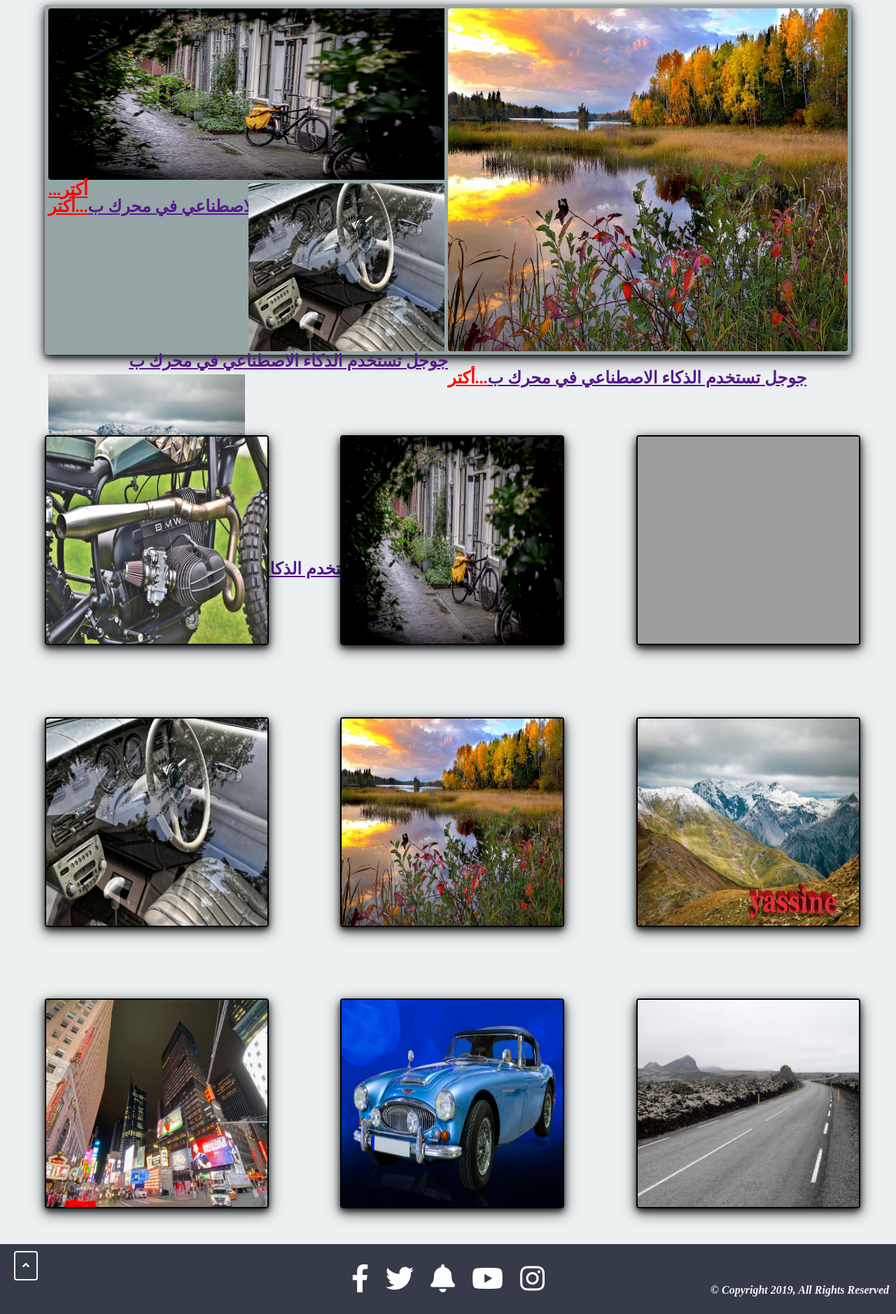
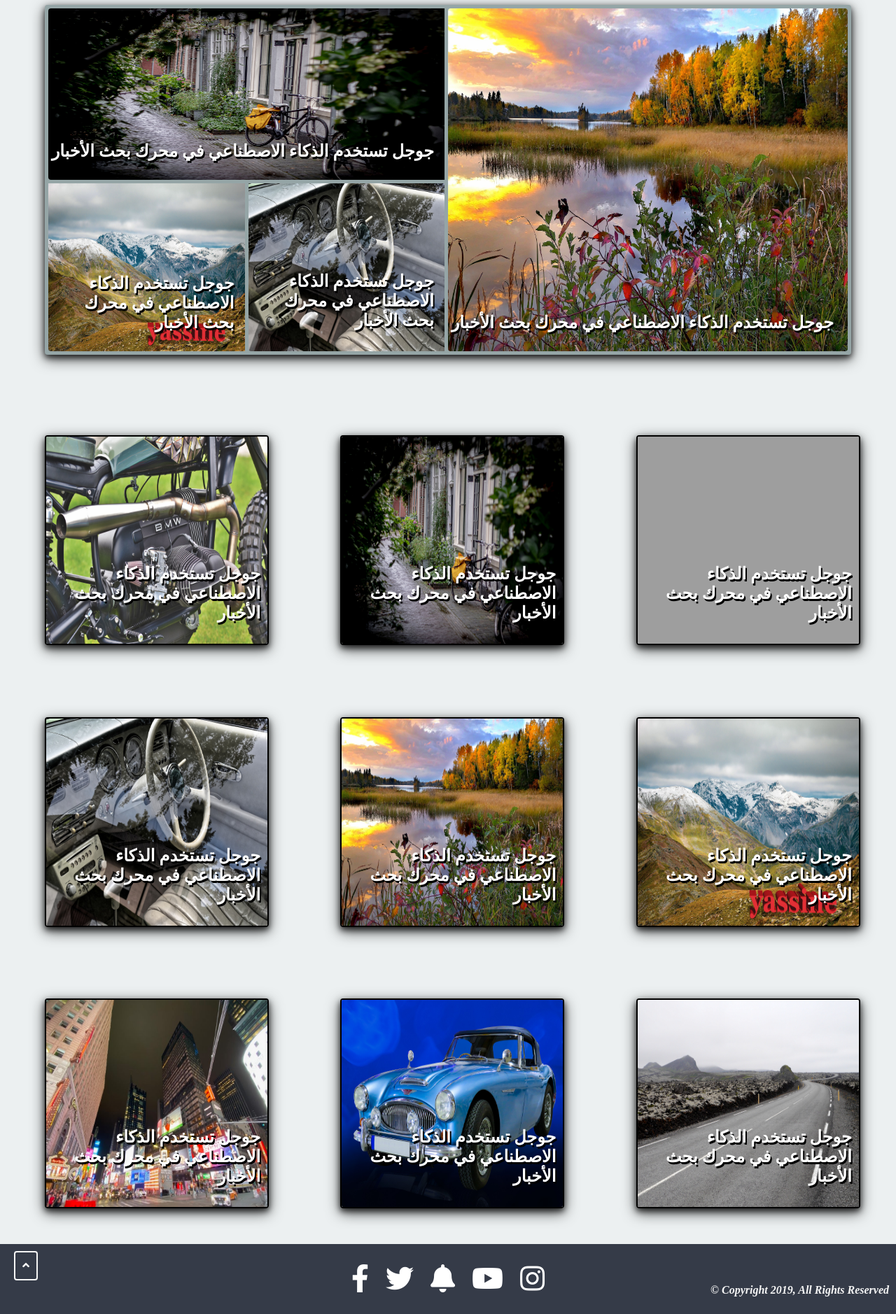
Before and after one commit to yassinerahhaoui/yassine123, a PHP site: page / in a window 1280 px wide; the page is wider, and only the part inside the window is pictured. Shown: the part 151-2029 px from the top of that part at 70% size. Run offline with PHP 8.4, Linux system fonts and the light colour scheme; grey boxes are pictures that could not be loaded.

Commit message:
Update index.php

```diff
--- a/index.php
+++ b/index.php
@@ -26,12 +26,8 @@
             <a href="">
                 <img src="image/02.jpg" alt="">
                <h2>
-                    <?php
-                    $var =
-                        "جوجل تستخدم الذكاء الاصطناعي في محرك بحث الأخبار";
-                    echo substr($var,0,70);
-                  echo"<a href='' style='color:red;'>...أكتر</a>";
-                     ?></h2>
+              جوجل تستخدم الذكاء الاصطناعي في محرك بحث الأخبار
+                  </h2>
             </a>
         </div>
 
@@ -39,33 +35,22 @@
             <a href="">
                 <img src="image/05.jpg" alt="">
                 <h2>
-                    <?php
-                    $var =
-                        "جوجل تستخدم الذكاء الاصطناعي في محرك بحث الأخبار";
-                    echo substr($var,0,70);
-                  echo"<a href='' style='color:red;'>...أكتر</a>";
-                   ?></h2>
+               جوجل تستخدم الذكاء الاصطناعي في محرك بحث الأخبار
+                   </h2>
             </a>
         </div>
         <div class="header3">
             <a href="" style="float: right;">
                 <img src="image/06.jpg" alt="" style="width: 100%;">
-                <h2> <?php
-                    $var =
-                        "جوجل تستخدم الذكاء الاصطناعي في محرك بحث الأخبار";
-                    echo substr($var,0,70);
-                  echo"<a href='' style='color:red;'>...أكتر</a>";
-                     ?></h2>
+                <h2>
+               جوجل تستخدم الذكاء الاصطناعي في محرك بحث الأخبار
+                   </h2>
             </a>
             <a href="">
                 <img src="image/04.jpg" alt="">
-                <h2><?php
-                    $var =
-                        "جوجل تستخدم الذكاء الاصطناعي في محرك بحث الأخبار";
-                    echo substr($var,0,70);
-                  echo"<a href='' style='color:red;'>...أكتر</a>";
-                     ?>
-                </h2>
+                <h2>
+               جوجل تستخدم الذكاء الاصطناعي في محرك بحث الأخبار
+                   </h2>
             </a>
 
         </div>
@@ -75,100 +60,73 @@
             <div class="box-img">
                 <a href="">
                     <img src="image/01.jpg" alt="">
-                    <h2> <?php
-                    $var =
-                        "جوجل تستخدم الذكاء الاصطناعي في محرك بحث الأخبار";
-                    echo substr($var,0,70);
-                  echo"<a href='' style='color:red;'>...أكتر</a>";
-                     ?></h2>
+                    <h2>
+                   جوجل تستخدم الذكاء الاصطناعي في محرك بحث الأخبار
+                       </h2>
                 </a>
             </div>
             <div class="box-img">
                 <a href="">
                     <img src="image/02.jpg" alt="">
-                    <h2> <?php
-                    $var =
-                        "جوجل تستخدم الذكاء الاصطناعي في محرك بحث الأخبار";
-                    echo substr($var,0,70);
-                  echo"<a href='' style='color:red;'>...أكتر</a>";
-                     ?></h2>
+                    <h2>
+                   جوجل تستخدم الذكاء الاصطناعي في محرك بحث الأخبار
+                       </h2>
                 </a>
             </div>
             <div class="box-img">
                 <a href="">
                     <img src="image/03.jpg" alt="">
-                    <h2> <?php
-                    $var =
-                        "جوجل تستخدم الذكاء الاصطناعي في محرك بحث الأخبار";
-                    echo substr($var,0,70);
-                  echo"<a href='' style='color:red;'>...أكتر</a>";
-                     ?></h2>
+                    <h2>
+                   جوجل تستخدم الذكاء الاصطناعي في محرك بحث الأخبار
+                       </h2>
                 </a>
             </div>
             <div class="box-img">
                 <a href="">
                     <img src="image/04.jpg" alt="">
-                    <h2> <?php
-                    $var =
-                        "جوجل تستخدم الذكاء الاصطناعي في محرك بحث الأخبار";
-                    echo substr($var,0,70);
-                  echo"<a href='' style='color:red;'>...أكتر</a>";
-                     ?></h2>
+                    <h2>
+                   جوجل تستخدم الذكاء الاصطناعي في محرك بحث الأخبار
+                       </h2>
                 </a>
             </div>
             <div class="box-img">
                 <a href="">
                     <img src="image/05.jpg" alt="">
-                    <h2> <?php
-                    $var =
-                        "جوجل تستخدم الذكاء الاصطناعي في محرك بحث الأخبار";
-                    echo substr($var,0,70);
-                  echo"<a href='' style='color:red;'>...أكتر</a>";
-                     ?></h2>
+                    <h2>
+                   جوجل تستخدم الذكاء الاصطناعي في محرك بحث الأخبار
+                       </h2>
                 </a>
             </div>
             <div class="box-img">
                 <a href="">
                     <img src="image/06.jpg" alt="">
-                    <h2> <?php
-                    $var =
-                        "جوجل تستخدم الذكاء الاصطناعي في محرك بحث الأخبار";
-                    echo substr($var,0,70);
-                  echo"<a href='' style='color:red;'>...أكتر</a>";
-                     ?></h2>
+                    <h2>
+                   جوجل تستخدم الذكاء الاصطناعي في محرك بحث الأخبار
+                       </h2>
                 </a>
             </div>
             <div class="box-img">
                 <a href="">
                     <img src="image/07.jpg" alt="">
-                    <h2> <?php
-                    $var =
-                        "جوجل تستخدم الذكاء الاصطناعي في محرك بحث الأخبار";
-                    echo substr($var,0,70);
-                  echo"<a href='' style='color:red;'>...أكتر</a>";
-                     ?></h2>
+                    <h2>
+                   جوجل تستخدم الذكاء الاصطناعي في محرك بحث الأخبار
+                       </h2>
                 </a>
             </div>
             <div class="box-img">
                 <a href="">
                     <img src="image/08.jpg" alt="">
-                    <h2> <?php
-                    $var =
-                        "جوجل تستخدم الذكاء الاصطناعي في محرك بحث الأخبار";
-                    echo substr($var,0,70);
-                  echo"<a href='' style='color:red;'>...أكتر</a>";
-                     ?></h2>
+                    <h2>
+                   جوجل تستخدم الذكاء الاصطناعي في محرك بحث الأخبار
+                       </h2>
                 </a>
             </div>
             <div class="box-img">
                 <a href="">
                     <img src="image/09.jpg" alt="">
-                    <h2> <?php
-                    $var =
-                        "جوجل تستخدم الذكاء الاصطناعي في محرك بحث الأخبار";
-                    echo substr($var,0,70);
-                  echo"<a href='' style='color:red;'>...أكتر</a>";
-                     ?></h2>
+                    <h2>
+                   جوجل تستخدم الذكاء الاصطناعي في محرك بحث الأخبار
+                       </h2>
                 </a>
             </div>
         </article>
```
